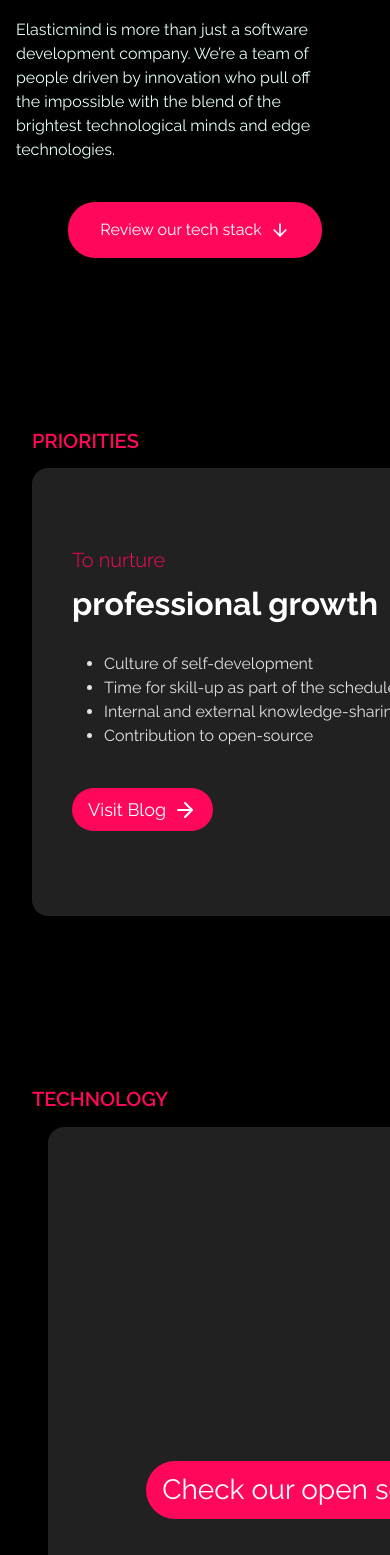
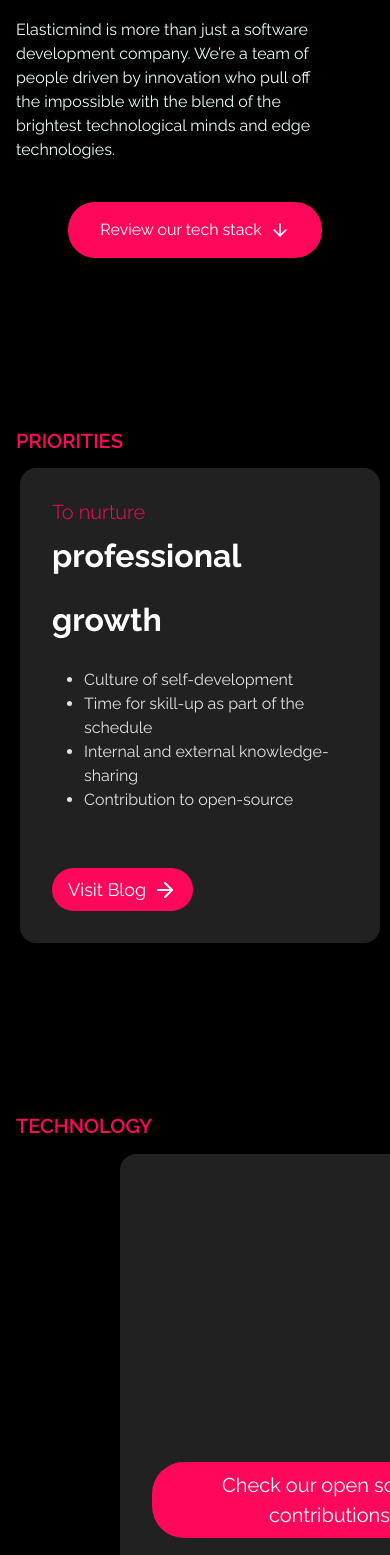
Before and after one commit to monobis/elasticmind-backup, a Next.js app: page / in a window 390 px wide. Shown: the part 432-1987 px from the top of the page. Built offline with nearby package versions, Linux system fonts and the light colour scheme.

Commit message:
layout responsivo card priority

```diff
--- a/src/app/page.module.css
+++ b/src/app/page.module.css
@@ -79,11 +79,23 @@
 
 .card {
   display: flex;
+  align-items: center;
   flex-direction: column;
-  align-items: center;
   width: 100%;
   height: 100%;
   border-radius: 0.75rem;
+}
+
+.containerCardTech {
+  width: 100%;
+  min-width: 50rem;
+  min-height: 12.5rem;
+  padding-inline-start: 0;
+  padding-inline-end: 0;
+}
+
+.carousel {
+  margin-inline-start: 0;
 }
 
 .cardTechnologySecondary {
@@ -520,6 +532,13 @@
     font-size: var(--font-size-lg);
     line-height: 3rem;
   }
+  .containerCard {
+    min-width: 25rem;
+  }
+
+  .containerCardTech {
+    min-width: 43rem;
+  }
 
   .numberData {
     width: 100%;
--- a/src/app/page.tsx
+++ b/src/app/page.tsx
@@ -99,13 +99,13 @@
         <div id="technology" className={styles.carousel}>
           <h2 className={styles.titleCarousel}>Technology</h2>
           <Carousel key="carousel-technologies">
-            <motion.div className={styles.containerCard}>
+            <motion.div className={styles.containerCardTech}>
               <div className={styles.card}>
                 <CardTechnologyPrimary />
               </div>
             </motion.div>
 
-            <motion.div className={styles.containerCard}>
+            <motion.div className={styles.containerCardTech}>
               <div className={styles.card}>
                 <div className={styles.cardTechnologySecondary}>
                   <CardTechnologySecondary />
@@ -118,7 +118,7 @@
               </div>
             </motion.div>
 
-            <motion.div className={styles.containerCard}>
+            <motion.div className={styles.containerCardTech}>
               <div className={styles.card}>
                 <div className={styles.cardTechnologySecondary}>
                   <CardTechnologySecondary />
@@ -131,7 +131,7 @@
               </div>
             </motion.div>
 
-            <motion.div className={styles.containerCard}>
+            <motion.div className={styles.containerCardTech}>
               <div className={styles.card}>
                 <div className={styles.cardTechnologySecondary}>
                   <CardTechnologySecondary />
--- a/src/components/CardPriority/styles.module.css
+++ b/src/components/CardPriority/styles.module.css
@@ -1,10 +1,15 @@
 .container {
   background-color: var(--color-gray-700);
   padding-top: 5rem;
-  width: 48rem;
+  max-width: 48rem;
   height: 28rem;
   border-radius: 1rem;
   padding-left: 2.5rem;
+  box-sizing: border-box;
+  display: flex;
+  flex-direction: column;
+  margin: 0 auto;
+  width: 100%;
 }
 
 .emphasis {
@@ -40,6 +45,7 @@
   border: 0;
   cursor: pointer;
   transition: background-color 0.3s ease;
+  align-self: flex-start;
 }
 
 .button:hover {
@@ -49,3 +55,11 @@
 .buttonText {
   margin-right: 0.4rem;
 }
+
+@media (max-width: 768px) {
+  .container {
+    width: clamp(22.5rem, 95%, 25rem);
+    height: auto;
+    padding: 2rem;
+  }
+}
--- a/src/components/CardTechnologyPrimary/styles.module.css
+++ b/src/components/CardTechnologyPrimary/styles.module.css
@@ -30,3 +30,14 @@
 .buttonText {
   margin-right: 0.4rem;
 }
+
+@media (max-width: 768px) {
+  .container {
+    width: clamp(20rem, 95%, 28rem);
+    height: 26rem;
+    padding: 2rem;
+  }
+  .button {
+    font-size: var(--font-size-md);
+  }
+}
```
